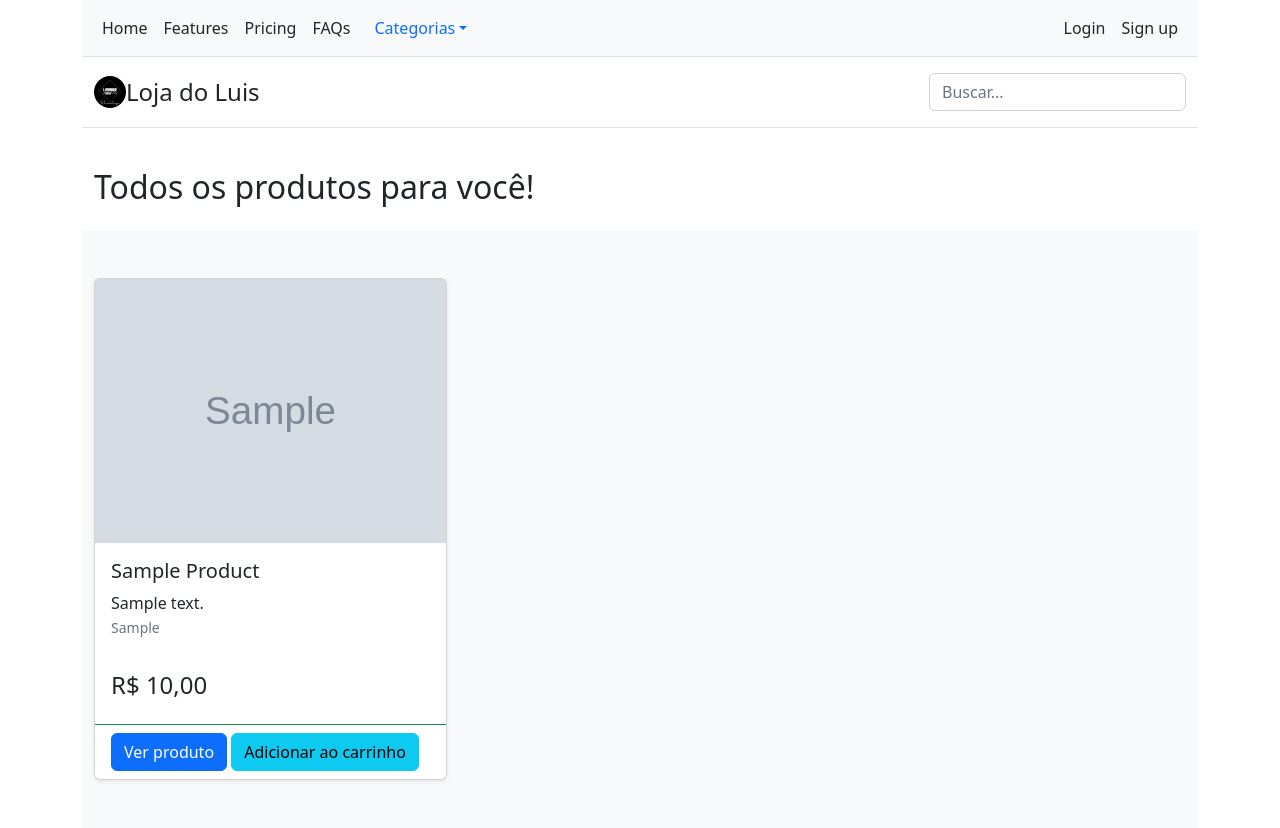
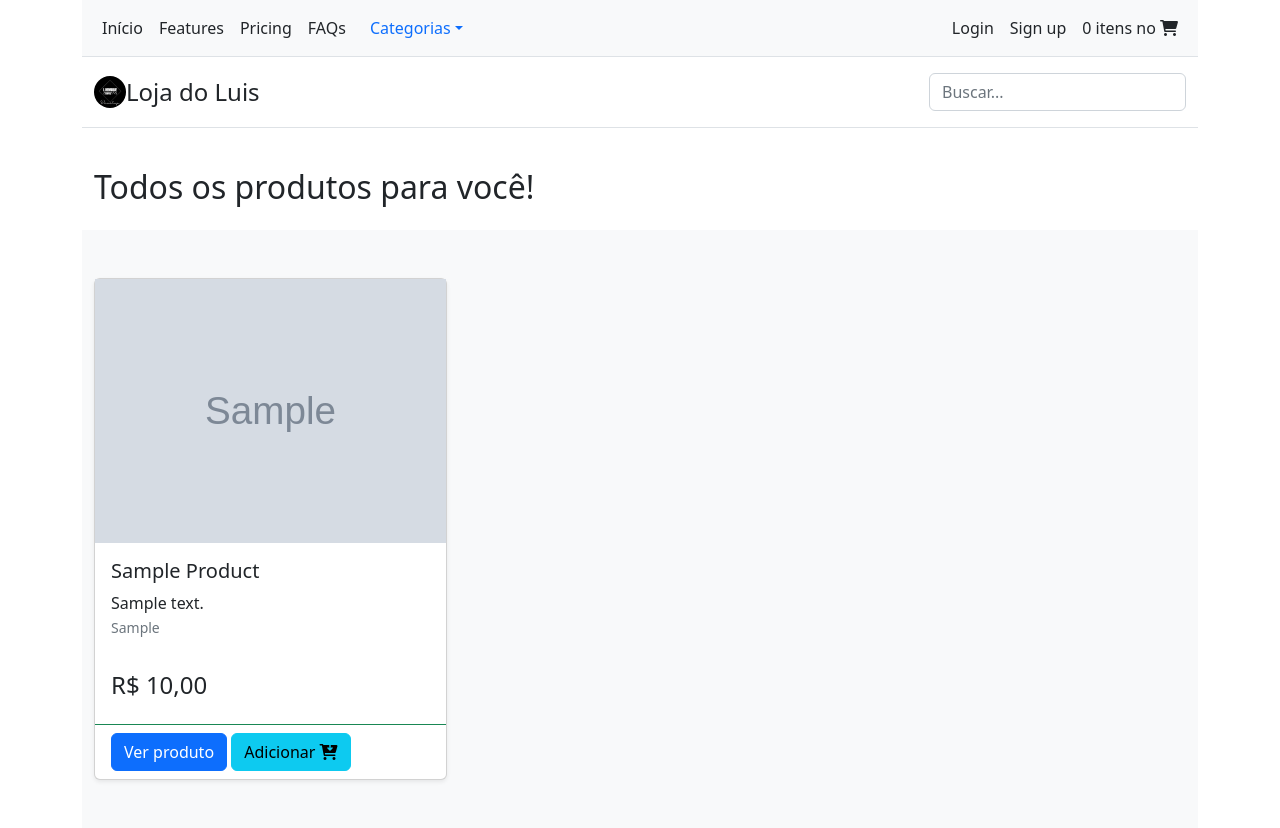
Before and after one commit to LuisHenrique01/e-commerce-do-luis, a Django app: page /loja/ in a window 1280 px wide. Run offline with Django 4.2, Linux system fonts and the light colour scheme; tables that the repository leaves empty hold one stand-in row (values such as "Sample post"); grey boxes marked "Sample" are stand-in pictures; some libraries are stand-ins or nearby versions.

Commit message:
novas atualizações

```diff
--- a/store/models.py
+++ b/store/models.py
@@ -2,6 +2,12 @@ from email.mime import image
 from django.db import models
 from django.contrib.auth.models import User
 from django.urls import reverse
+
+
+class ProductsManager(models.Manager):
+
+    def get_queryset(self):
+        return super().get_queryset().filter(is_active=True)
 
 
 class Category(models.Model):
@@ -31,13 +37,17 @@ class Product(models.Model):
     title = models.CharField(max_length=255)
     manufacturer = models.CharField(max_length=255, default='Luis Develop')
     description = models.TextField(blank=True)
-    image = models.ImageField(upload_to='images/')
+    image = models.ImageField(upload_to='images/',
+                              default='images/default.png')
     slug = models.SlugField(max_length=255)
     price = models.DecimalField(max_digits=10, decimal_places=2)
     in_stock = models.BooleanField(default=True)
     is_active = models.BooleanField(default=True)
     created = models.DateTimeField(auto_now_add=True)
     updated = models.DateTimeField(auto_now=True)
+    #Managers
+    objects = models.Manager()
+    products_actives = ProductsManager()
 
     class Meta:
         verbose_name = "Product"
--- a/store/views.py
+++ b/store/views.py
@@ -8,6 +8,7 @@ class HomeView(TemplateView):
 
 class ProductListView(ListView):
     model = Product
+    queryset = Product.products_actives.all()
     template_name = "store/products.html"
     context_object_name = 'products'
 
@@ -19,7 +20,7 @@ class CategoryDetailView(DetailView):
     template_name = "store/products.html"
 
     def get_context_data(self, **kwargs):
-        self.extra_context['products'] = Product.objects.filter(
+        self.extra_context['products'] = Product.products_actives.filter(
             category__slug=self.kwargs.get(self.slug_url_kwarg))
         return super().get_context_data(**kwargs)
 
--- a/templates/base.html
+++ b/templates/base.html
@@ -19,7 +19,7 @@
       <nav class="py-2 bg-light border-bottom">
         <div class="container d-flex flex-wrap">
           <ul class="nav me-auto">
-            <li class="nav-item"><a href="#" class="nav-link link-dark px-2 active" aria-current="page">Home</a></li>
+            <li class="nav-item"><a href="{% url 'store:home_page'  %}" class="nav-link link-dark px-2 active" aria-current="page">Início</a></li>
             <li class="nav-item"><a href="#" class="nav-link link-dark px-2">Features</a></li>
             <li class="nav-item"><a href="#" class="nav-link link-dark px-2">Pricing</a></li>
             <li class="nav-item"><a href="#" class="nav-link link-dark px-2">FAQs</a></li>
@@ -36,6 +36,11 @@
           <ul class="nav">
             <li class="nav-item"><a href="#" class="nav-link link-dark px-2">Login</a></li>
             <li class="nav-item"><a href="#" class="nav-link link-dark px-2">Sign up</a></li>
+            <li class="nav-item">
+              <a href="#" class="nav-link link-dark px-2">
+                0 itens no <i class="fa-solid fa-cart-shopping"></i>
+              </a>
+            </li>
           </ul>
         </div>
       </nav>
--- a/templates/store/product.html
+++ b/templates/store/product.html
@@ -40,7 +40,7 @@
                         </div>
                         <div class="row p-2">
                             <a class="btn btn-info me-md-2" href="" role="button">
-                                Adicionar ao carrinho
+                                Adicionar <i class="fa-solid fa-cart-arrow-down"></i>
                             </a>
                         </div>
                     </div>
--- a/templates/store/products.html
+++ b/templates/store/products.html
@@ -44,7 +44,7 @@
               <div class="card-footer bg-transparent border-success">
                 <a class="btn btn-primary" href="{{ product.get_absolute_url }}" role="button">Ver produto</a>
                 <a class="btn btn-info me-md-2" href="" role="button">
-                  Adicionar ao carrinho
+                  Adicionar <i class="fa-solid fa-cart-arrow-down"></i>
                 </a>
               </div>
           </div>
```
Also changed, not shown: store/migrations/0003_alter_category_options_alter_product_image.py (added).
